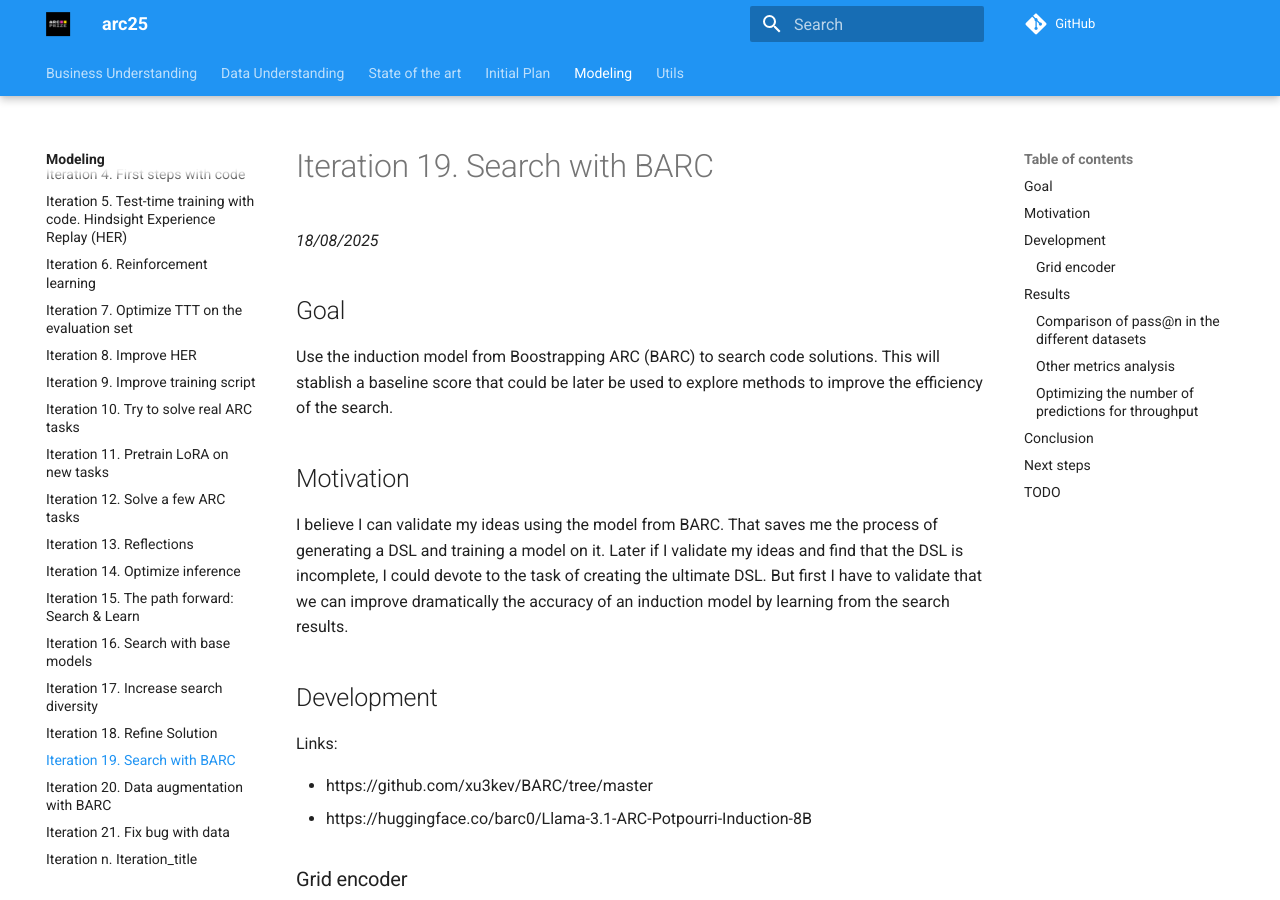
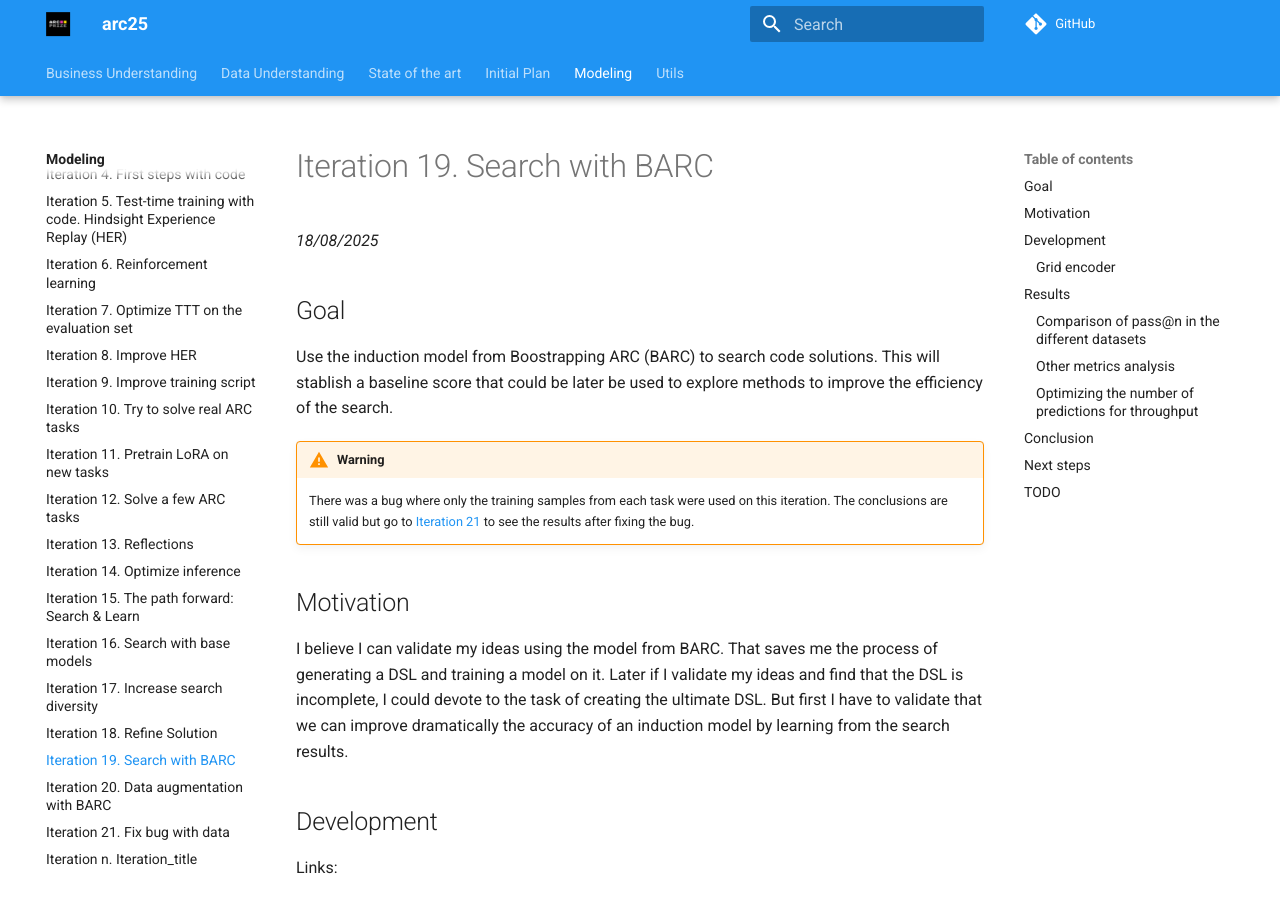
Before and after one commit to ironbar/arc25, an MkDocs documentation site: the page built from docs/modeling/Iteration_19_search_with_BARC.md, in a window 1280 px wide and 900 px high. Built offline with MkDocs 1.6.1 and Material for MkDocs 9.7.7, drawn with Linux system fonts in a browser that asks for light colours; comment, search, counter and statistics services are not loaded.

Commit message:
added warnings to previous iterations

```diff
--- a/docs/modeling/Iteration_19_search_with_BARC.md
+++ b/docs/modeling/Iteration_19_search_with_BARC.md
@@ -6,6 +6,11 @@ _18/08/2025_
 
 Use the induction model from Boostrapping ARC (BARC) to search code solutions. This will stablish
 a baseline score that could be later be used to explore methods to improve the efficiency of the search.
+
+!!! warning
+
+    There was a bug where only the training samples from each task were used on this iteration. The conclusions
+    are still valid but go to [Iteration 21](Iteration_21_fix_bug_with_data.md) to see the results after fixing the bug.
 
 ## Motivation
 
```
Also changed, not shown: docs/modeling/Iteration_20_data_augmentation_with_BARC.md (+5 -0 lines).
